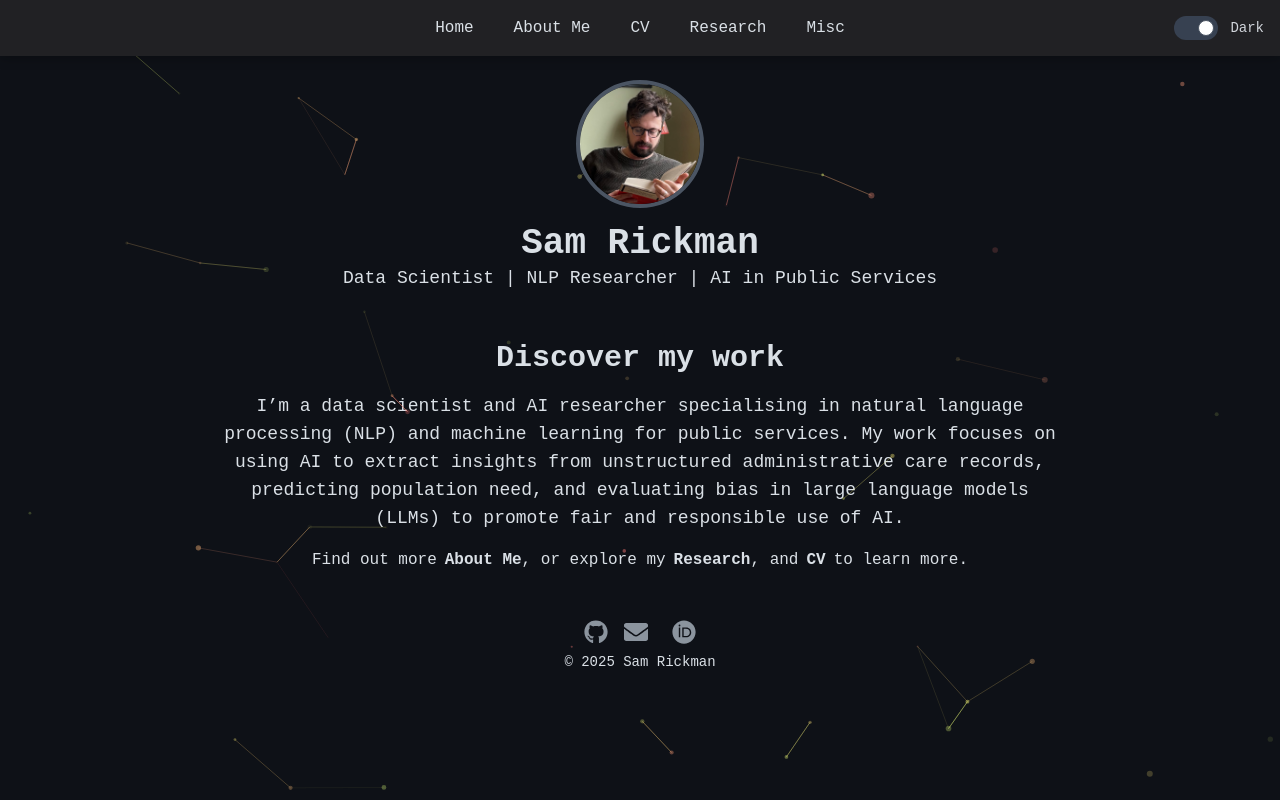
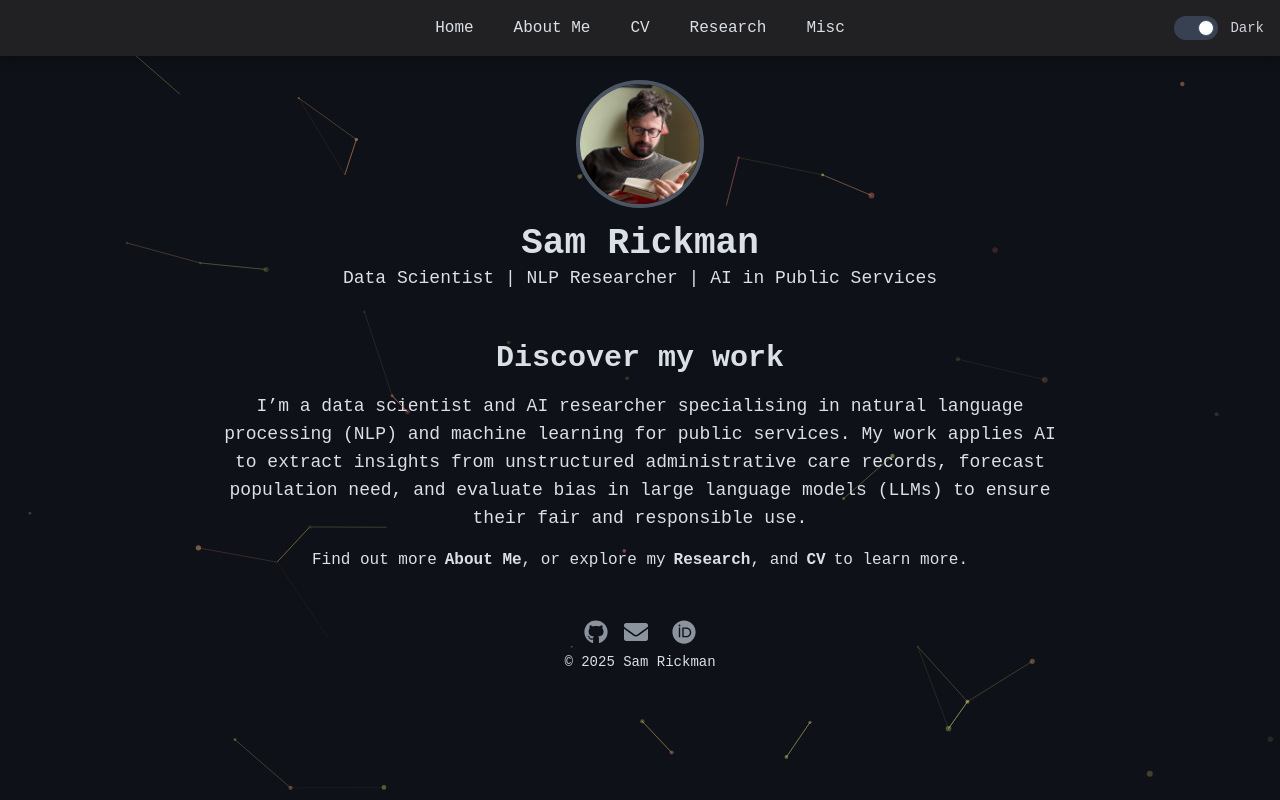
Before and after one commit to samrickman/vercelcv, a Next.js app: page / in a window 1280 px wide. Built offline with nearby package versions, Linux system fonts and the light colour scheme.

Commit message:
fix: text flow

```diff
--- a/components/FrontPageContent.js
+++ b/components/FrontPageContent.js
@@ -6,8 +6,7 @@ export default function FrontPageContent() {
         <h2 className="text-3xl font-semibold">Discover my work</h2>
         <p className="mt-4 text-lg">
           I’m a data scientist and AI researcher specialising in natural language processing (NLP) and machine learning for public services.
-          My work focuses on using AI to extract insights from unstructured administrative care records, predicting population need,
-          and evaluating bias in large language models (LLMs) to promote fair and responsible use of AI.
+          My work applies AI to extract insights from unstructured administrative care records, forecast population need, and evaluate bias in large language models (LLMs) to ensure their fair and responsible use.
         </p>
         <p className="mt-4">
           Find out more
```
